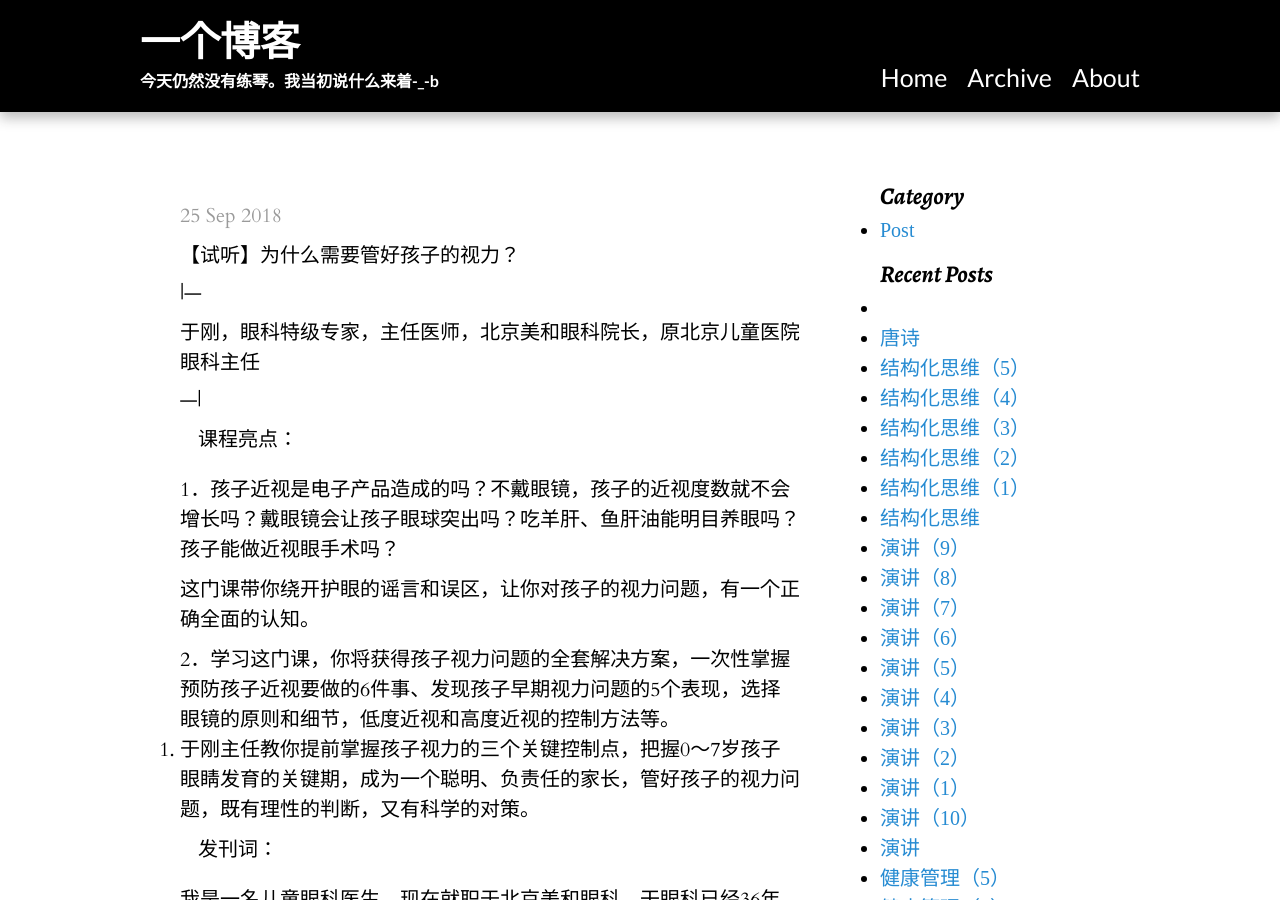
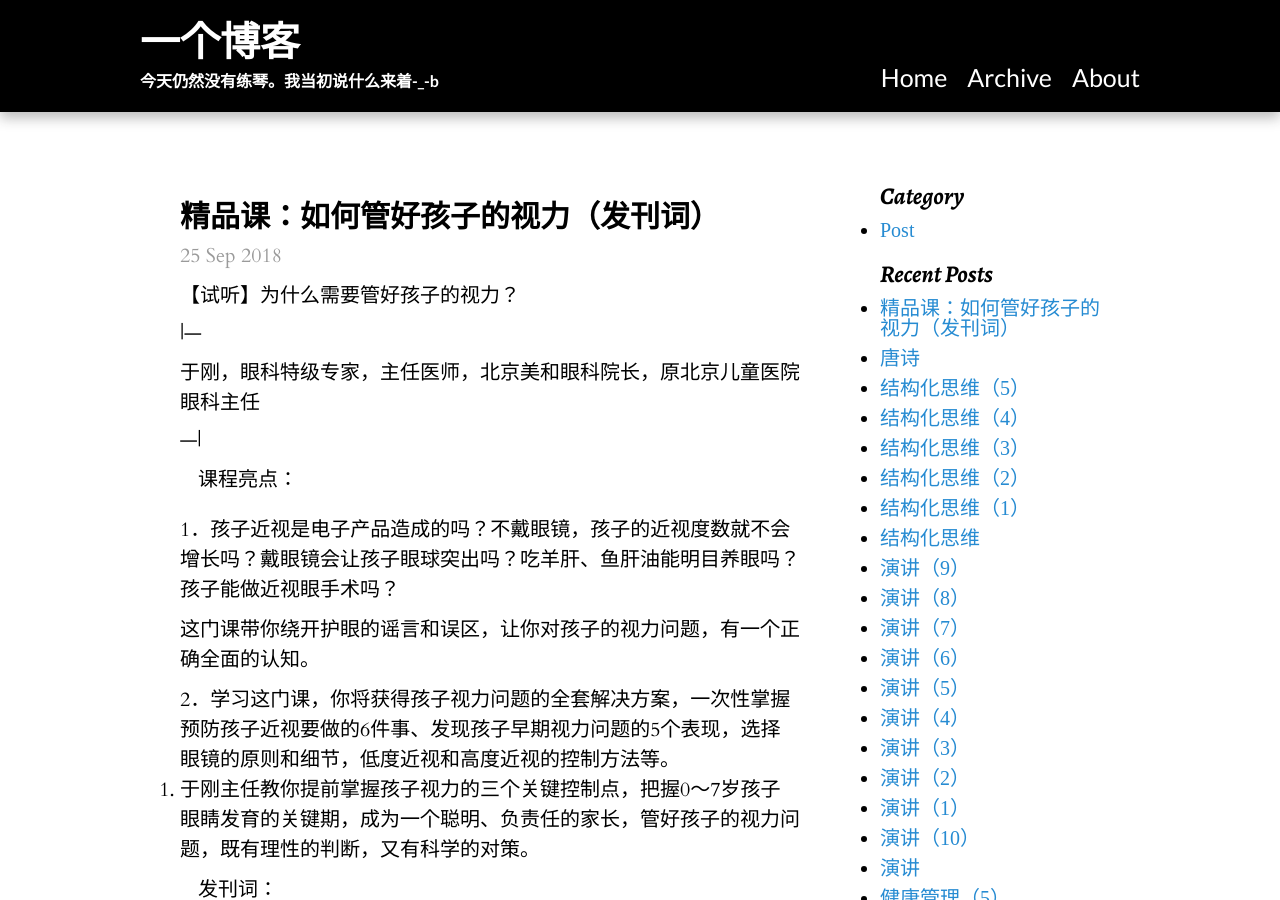
Before and after one commit to xjxuyang/xjxuyang.github.io, a Jekyll site: the page built from _posts/2018-09-25-如何管好孩子的视力（0）.md, in a window 1280 px wide and 900 px high. Built offline with Jekyll 4.4.1, drawn with Linux system fonts in a browser that asks for light colours; some web fonts are replaced; our own code applies the rules of GitHub Pages for plain Markdown files.

Commit message:
Update 2018-09-25-如何管好孩子的视力（0）.md

```diff
--- a/_posts/2018-09-25-如何管好孩子的视力（0）.md
+++ b/_posts/2018-09-25-如何管好孩子的视力（0）.md
@@ -1,6 +1,6 @@
 ---
 layout: post
-title: | 精品课：如何管好孩子的视力（发刊词）
+title: 精品课：如何管好孩子的视力（发刊词）
 category: Post
 ---
 
```
